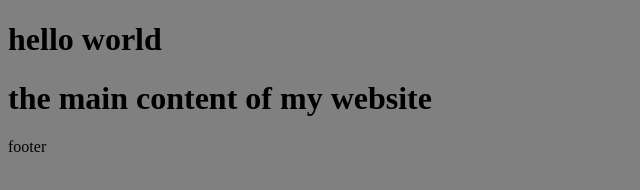
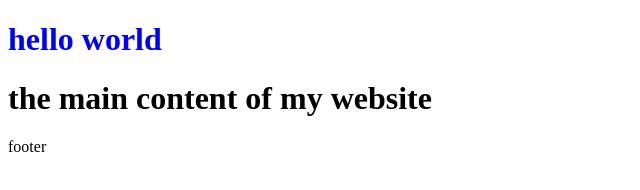
Before and after one commit to jordanhamilton908/website2, a plain HTML site: page docs/index.html in a window 1280 px wide. Shown: the whole page, without its empty margins (0-640 px from the left). Drawn offline with Linux system fonts and the light colour scheme.

Commit message:
intial website setup

```diff
--- a/docs/css/styles.css
+++ b/docs/css/styles.css
@@ -1,3 +1,3 @@
-body {
-    background-color: grey;
+#header h1 {
+    color: blue;
 }
```
